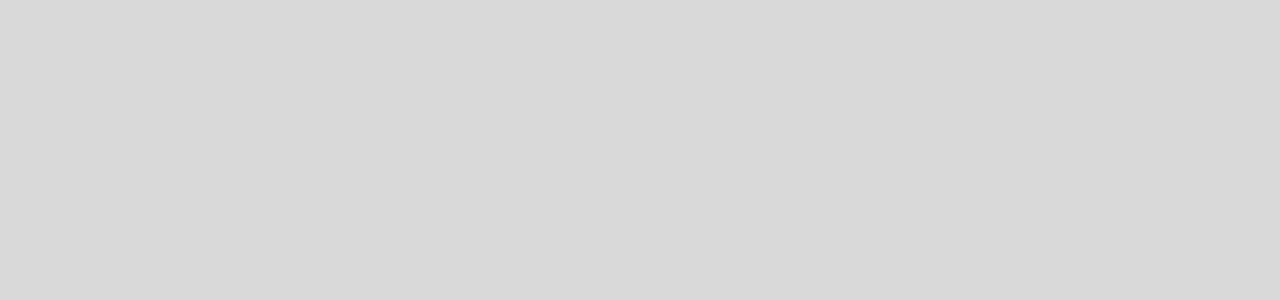
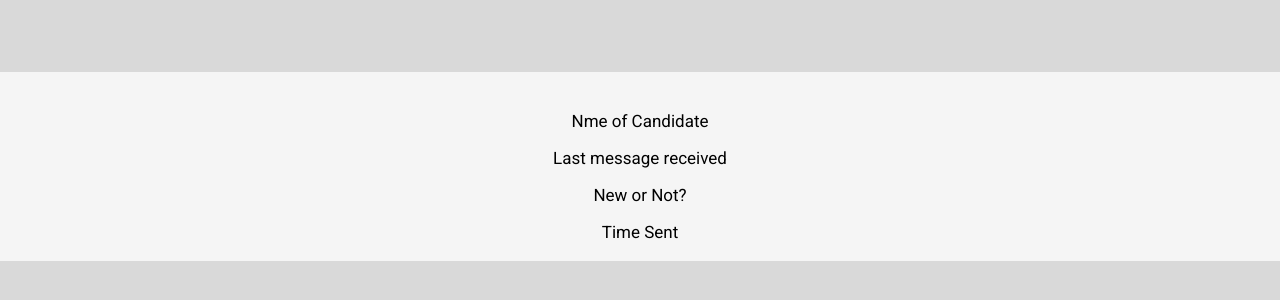
Before and after one commit to WebAhead5/like-minded-frontend, a React (Create React App) app: page /messages in a window 1280 px wide. Shown: the part 226-526 px from the top of the page. Built offline with nearby package versions, Linux system fonts and the light colour scheme.

Commit message:
folders and stuf

```diff
--- a/src/App.js
+++ b/src/App.js
@@ -19,6 +19,8 @@ import {LoginPage} from "./components/pages/loginPage/loginPage";
 import ProfileInputField from "./components/common/profileInputField/profileInputField";
 import ProfileGallery from "./components/common/profileGallery/profileGallery"
 import EditProfilePage from "./components/pages/editProfilePage/editProfilePage"
+import Messages from "./components/pages/messages/messages"
+
 // import {reduce} from 'immer'
 
 
@@ -40,6 +42,10 @@ function App() {
                         <EditProfilePage />
                     </Route>
 
+                    <Route path="/messages">
+                        <Messages />
+                    </Route>
+
                     <Route  exact  path="/">
                         home
                     </Route>
--- /dev/null
+++ b/src/components/common/MessagesPreviews/MessagesPreviews.css
@@ -0,0 +1,17 @@
+
+.messagesWrapper_content {
+    background: #F5F5F5;
+    z-index: 1;
+    box-sizing: border-box;
+    padding: 0 10px;
+}
+
+.messagesWrapper{
+    background: #F5F5F5;
+    position: relative;
+    padding:  2px;
+    margin: 0 0 15px 0;
+    width: 100%;
+    height: max-content;
+    box-sizing: border-box;
+}
--- /dev/null
+++ b/src/components/common/MessagesPreviews/MessagesPreviews.js
@@ -0,0 +1,32 @@
+import React, { useEffect } from "react";
+import "./MessagesPreviews.css";
+const { useState } = React;
+
+
+const data= [ { profile: { id: 2, userid: 2, firstname: 'Moris', lastname: 'Rafoul', gender: 'male', status: 'Single', bio: 'Teaching web-dev', job: 'Web-Developer', livingin: 'Haifa', primaryphoto: 'https://avatars0.githubusercontent.com/u/10247681?s=60&v=4', subphotos: [ 'https://avatars2.githubusercontent.com/u/51966598?s=60&v=4', 'https://avatars0.githubusercontent.com/u/10247681?s=60&v=4', 'https://avatars0.githubusercontent.com/u/10247681?s=60&v=4' ] }, lastMessage:  { id: 2, senderUserId: 1, recipUserId: 2, message: 'How\'s tricks?', timeAndDate: new Date('Fri May 01 2020 13:08:29 GMT+0300 (Israel Daylight Time)')} } ]
+
+
+function MessagesPreviews({}) {
+
+
+
+    return (
+        <div className="messagesWrapper">
+          <div>
+                <img></img>
+
+            </div>
+            <div>
+                <p>Nme of Candidate</p>
+                <p>Last message received</p>
+                </div>
+
+                <div>
+                    <p>New or Not?</p>
+                    <p>Time Sent </p>
+                </div>
+        </div>
+    );
+}
+
+export default MessagesPreviews;
--- /dev/null
+++ b/src/components/pages/messages/messages.css
@@ -0,0 +1,18 @@
+
+.messages{
+    display: flex;
+    flex-direction: column;
+    justify-content: center;
+    align-items: center;
+    width: 100%;
+    text-align: center;
+    height: 100vh;
+
+}
+
+
+
+.messages_blocks{
+    width: max( 60% , 300px );
+
+}
--- /dev/null
+++ b/src/components/pages/messages/messages.js
@@ -0,0 +1,24 @@
+import ProfileInputField from "../../common/profileInputField/profileInputField";
+import MessagesPreviews from "../../common/MessagesPreviews/MessagesPreviews"
+import "./messages.css"
+import React from "react";
+
+
+// import "./";
+const { useState } = React;
+
+function Messages({ getAllmatches }) {
+    // const [content, setContent] = useState("")
+
+
+
+    return (
+        <div className="messages">
+
+        <MessagesPreviews className="messages_blocks" />
+        </div>
+
+    );
+}
+
+export default Messages;
```
